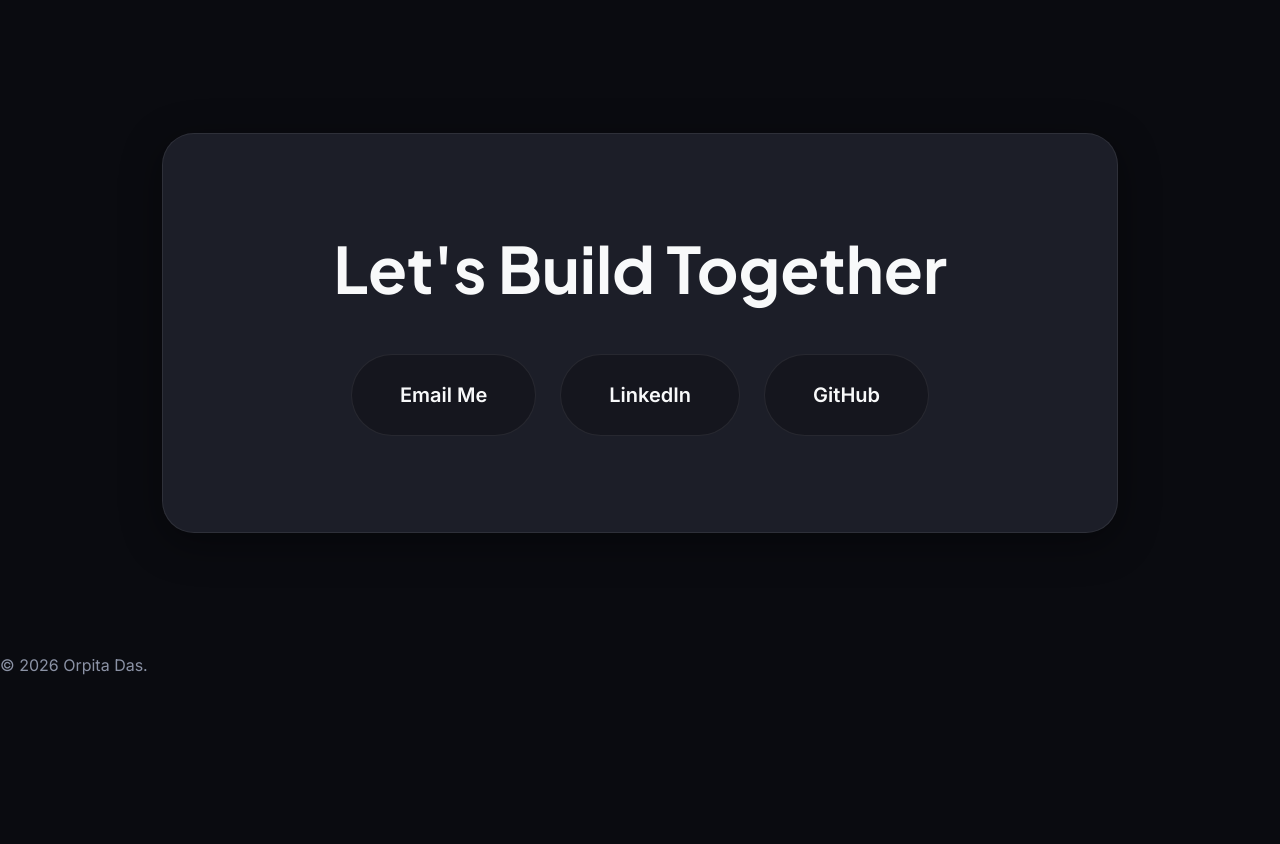
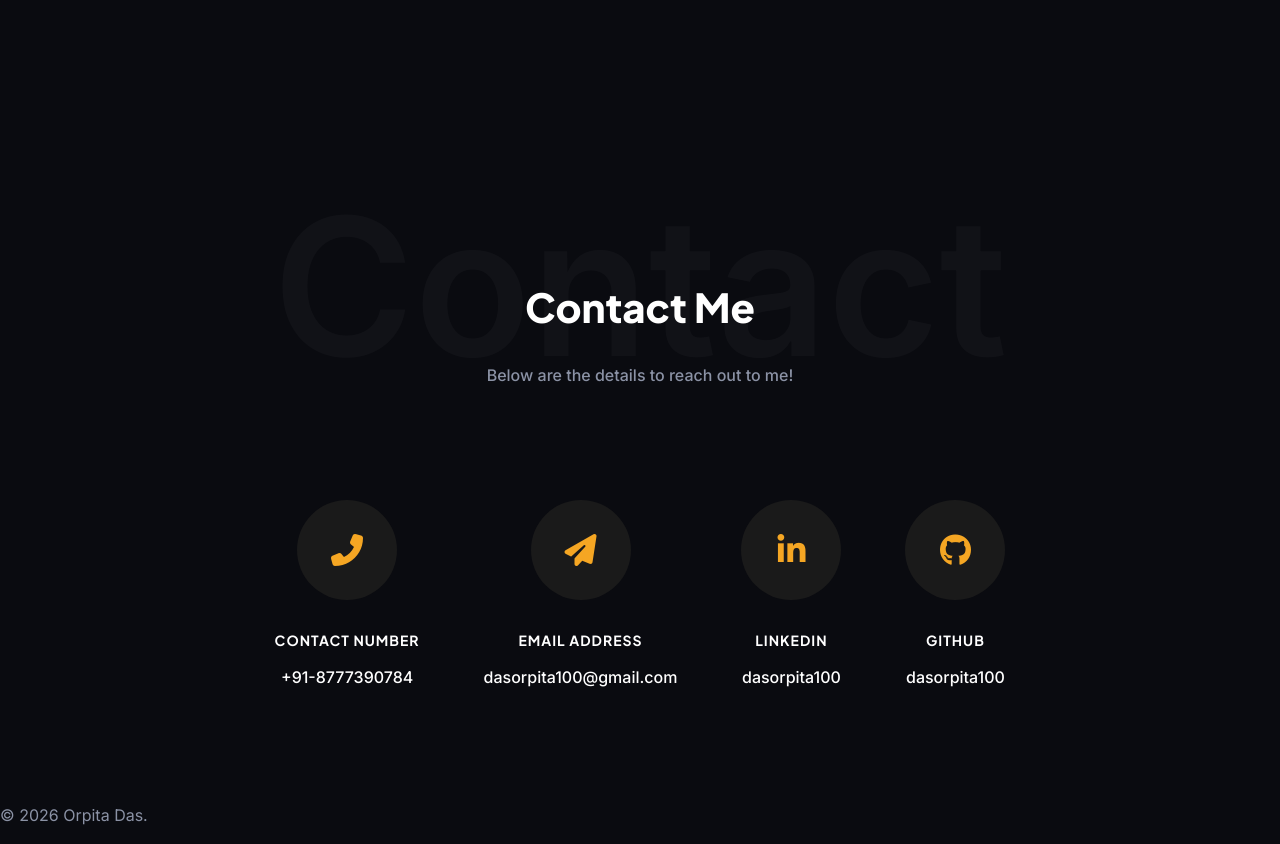
Before and after one commit to dasorpita100/portfolio, a website built with Vite: page index.html in a window 1280 px wide. Shown: the part 6660-7504 px from the top of the page. Before the commit the page ends 7355 px from the top, so only its background shows below. Built offline with nearby package versions, Linux system fonts and the light colour scheme.

Commit message:
style: update contact section UI to match new grid layout

```diff
--- a/content.js
+++ b/content.js
@@ -137,7 +137,7 @@ export const content = {
     ]
   },
   contact: {
-    heading: "Let's Build Together",
+    heading: "Contact Me",
     email: "dasorpita100@gmail.com",
     phone: "+91-8777390784",
     github: "https://github.com/dasorpita100",
--- a/index.html
+++ b/index.html
@@ -11,6 +11,7 @@
   <link rel="preconnect" href="https://fonts.gstatic.com" crossorigin>
   <link href="https://fonts.googleapis.com/css2?family=Inter:wght@300;400;500;600&family=Plus+Jakarta+Sans:wght@500;700;800&display=swap" rel="stylesheet">
 
+  <link rel="stylesheet" href="https://cdnjs.cloudflare.com/ajax/libs/font-awesome/6.4.0/css/all.min.css" integrity="sha512-iecdLmaskl7CVkqkXNQ/ZH/XLlvWZOJyj7Yy7tcenmpD1ypASozpmT/E0iPtmFIB46ZmdtAc9eNBvH0H/ZpiBw==" crossorigin="anonymous" referrerpolicy="no-referrer" />
   <link rel="stylesheet" href="/style.css" />
 </head>
 <body>
@@ -105,11 +106,33 @@
       </div>
     </section>
 
-    <!-- CONTACT: One Large CTA Block -->
+    <!-- CONTACT SECTION -->
     <section id="contact" class="section contact-section">
-      <div class="cta-block glow-card">
-        <h2 id="contact-heading" class="cta-title"></h2>
-        <div id="contact-actions" class="cta-actions"></div>
+      <div class="contact-bg-text">Contact</div>
+      <h2 id="contact-heading" class="contact-title">Contact Me</h2>
+      <p class="contact-subtitle">Below are the details to reach out to me!</p>
+
+      <div class="contact-grid">
+        <div class="contact-card">
+          <div class="contact-icon"><i class="fas fa-phone-alt"></i></div>
+          <h4>CONTACT NUMBER</h4>
+          <p id="contact-phone"></p>
+        </div>
+        <div class="contact-card">
+          <a id="contact-email-link" href="#" class="contact-icon" style="text-decoration: none;"><i class="fas fa-paper-plane"></i></a>
+          <h4>EMAIL ADDRESS</h4>
+          <p id="contact-email"></p>
+        </div>
+        <div class="contact-card">
+          <a id="contact-linkedin" href="#" target="_blank" class="contact-icon" style="text-decoration: none;"><i class="fab fa-linkedin-in"></i></a>
+          <h4>LINKEDIN</h4>
+          <p>dasorpita100</p>
+        </div>
+        <div class="contact-card">
+          <a id="contact-github" href="#" target="_blank" class="contact-icon" style="text-decoration: none;"><i class="fab fa-github"></i></a>
+          <h4>GITHUB</h4>
+          <p>dasorpita100</p>
+        </div>
       </div>
     </section>
 
--- a/main.js
+++ b/main.js
@@ -117,12 +117,11 @@ document.addEventListener('DOMContentLoaded', () => {
 
   // CONTACT
   document.getElementById('contact-heading').textContent = content.contact.heading;
-  const contactActions = document.getElementById('contact-actions');
-  contactActions.innerHTML = `
-    <a href="mailto:${content.contact.email}" class="btn btn-massive">Email Me</a>
-    <a href="${content.contact.linkedin}" target="_blank" class="btn btn-massive">LinkedIn</a>
-    <a href="${content.contact.github}" target="_blank" class="btn btn-massive">GitHub</a>
-  `;
+  document.getElementById('contact-phone').textContent = content.contact.phone;
+  document.getElementById('contact-email').textContent = content.contact.email;
+  document.getElementById('contact-email-link').href = `mailto:${content.contact.email}`;
+  document.getElementById('contact-linkedin').href = content.contact.linkedin;
+  document.getElementById('contact-github').href = content.contact.github;
 
   // BACKGROUND PARALLAX
   if (!window.matchMedia('(prefers-reduced-motion: reduce)').matches) {
--- a/style.css
+++ b/style.css
@@ -144,20 +144,20 @@ nav { padding: var(--space-24) var(--space-48); display: flex; justify-content:
 .bullet-list li { position: relative; padding-left: var(--space-24); margin-bottom: var(--space-16); color: var(--color-text-muted); }
 .bullet-list li::before { content: ''; position: absolute; left: 0; top: 8px; width: 6px; height: 6px; border-radius: 50%; background: var(--color-accent-mid); }
 
-/* CONTACT - Large CTA */
-.cta-block {
-  grid-column: 2 / 12;
-  background: var(--color-surface-hover);
-  border-radius: var(--radius-lg);
-  padding: var(--space-96) var(--space-48);
-  text-align: center;
-  box-shadow: 0 10px 40px rgba(0,0,0,0.4);
-  border: 1px solid var(--color-border);
-  position: relative;
-  overflow: hidden;
-}
-.cta-title { font-size: var(--text-h1); margin-bottom: var(--space-48); color: var(--color-text); }
-.cta-actions { display: flex; justify-content: center; gap: var(--space-24); flex-wrap: wrap; }
+/* CONTACT */
+.contact-section { display: flex; flex-direction: column; align-items: center; justify-content: center; position: relative; padding-bottom: var(--space-96); }
+.contact-bg-text { position: absolute; top: 120px; left: 50%; transform: translateX(-50%); font-size: clamp(6rem, 15vw, 12rem); font-weight: 800; color: rgba(255,255,255,0.03); z-index: 0; pointer-events: none; text-transform: capitalize; }
+.contact-title { position: relative; z-index: 1; font-size: var(--text-h2); margin-top: 150px; font-weight: 800; color: #fff; }
+.contact-subtitle { position: relative; z-index: 1; color: var(--color-text-muted); font-size: var(--text-body); margin-top: var(--space-16); font-weight: 500; }
+.contact-grid { position: relative; z-index: 1; display: flex; gap: var(--space-64); justify-content: center; margin-top: var(--space-96); flex-wrap: wrap; }
+.contact-card { display: flex; flex-direction: column; align-items: center; text-align: center; }
+.contact-icon { width: 100px; height: 100px; background: #1a1a1a; border-radius: 50%; display: flex; align-items: center; justify-content: center; font-size: 32px; color: #f5a623; margin-bottom: var(--space-32); transition: var(--transition); cursor: pointer; }
+.contact-icon:hover { transform: translateY(-5px); background: #222; }
+.contact-card h4 { font-size: var(--text-detail); letter-spacing: 1px; margin-bottom: var(--space-16); text-transform: uppercase; font-weight: 700; color: #fff; }
+.contact-card p { font-size: var(--text-body); font-weight: 500; color: #fff; }
+.contact-social { position: relative; z-index: 1; display: flex; align-items: center; justify-content: center; gap: var(--space-16); margin-top: var(--space-96); color: var(--color-text-muted); }
+.social-icon { width: 50px; height: 50px; background: #1a1a1a; border-radius: 50%; display: flex; align-items: center; justify-content: center; color: #f5a623; font-size: 20px; transition: var(--transition); }
+.social-icon:hover { transform: scale(1.1); background: #222; }
 
 /* Mobile Adjustments */
 @media (max-width: 768px) {
```
